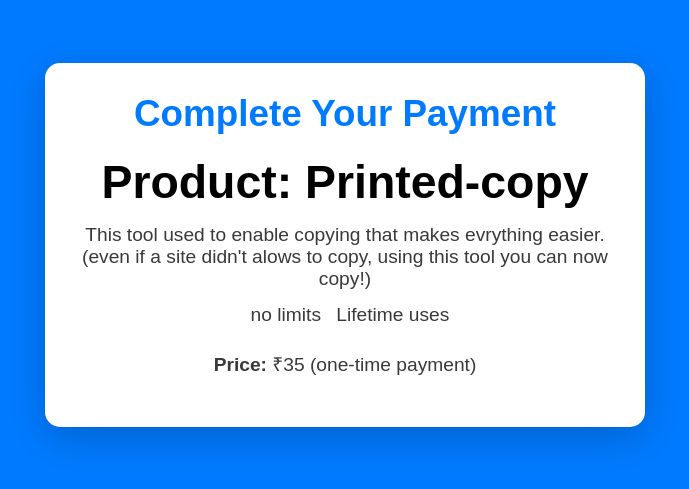
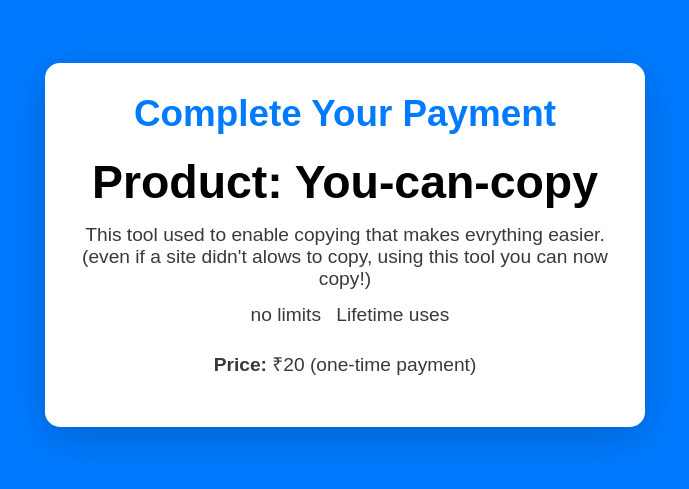
Before and after one commit to vinothvbt/printed-copy, a plain HTML site: page index.html in a window 1280 px wide. Shown: the part 135-624 px from the top of the page, without its empty margins (295-984 px from the left). Drawn offline with Linux system fonts and the light colour scheme.

Commit message:
Update index.html

```diff
--- a/index.html
+++ b/index.html
@@ -13,13 +13,13 @@
     <div class="container">
         <h2>Complete Your Payment</h2>
         <div class="product-info">
-            <h3>Product: Printed-copy</h3>
+            <h3>Product: You-can-copy</h3>
             <p>This tool used to enable copying that makes evrything  easier.(even if a site didn't alows to copy, using this tool you can now copy!)</p>
             <ul>
                 <li>no limits</li>
                 <li>Lifetime uses</li>
             </ul>
-            <p><strong>Price:</strong> ₹35 (one-time payment)</p>
+            <p><strong>Price:</strong> ₹20 (one-time payment)</p>
         </div>
         <div class="payment-form">
 <form><script src="https://checkout.razorpay.com/v1/payment-button.js" data-payment_button_id="pl_PtIHE5NKEA6maa" async> </script> </form>    </div>
```
